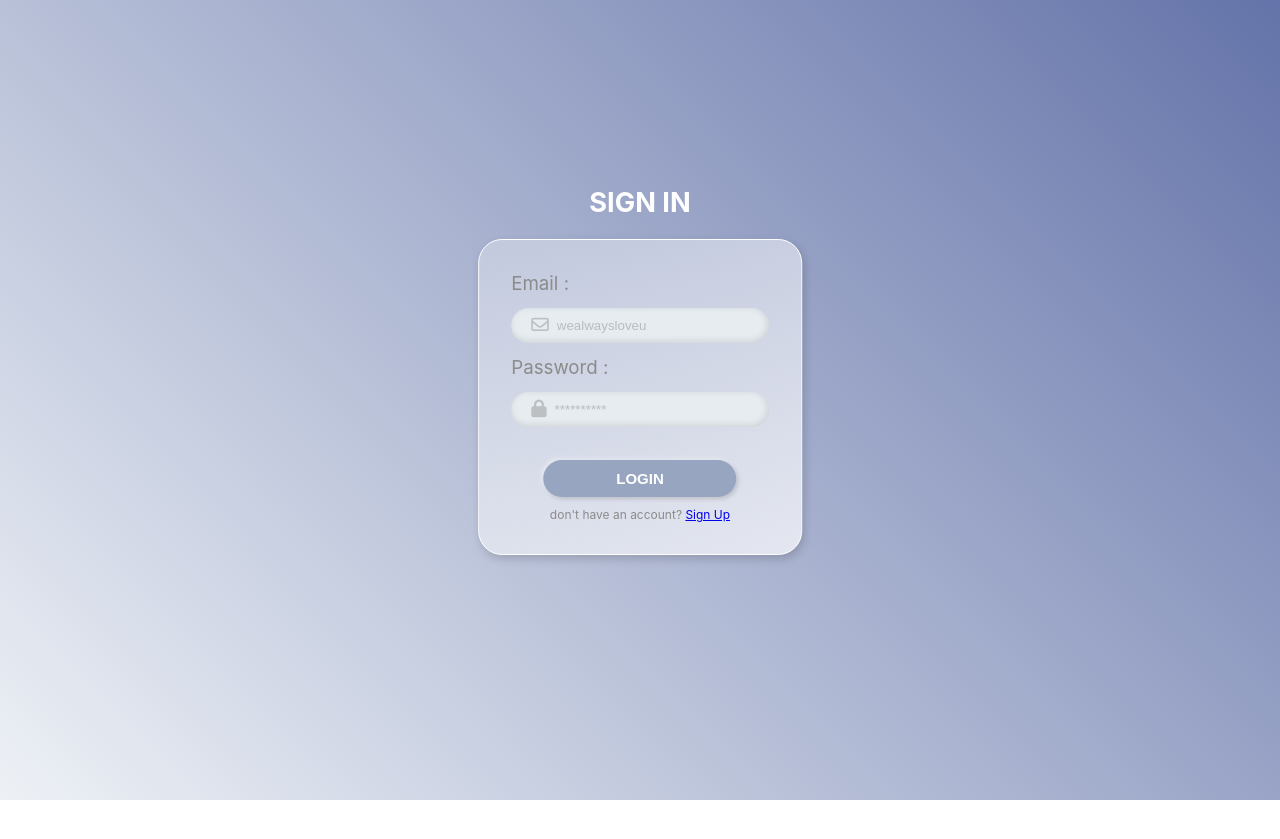
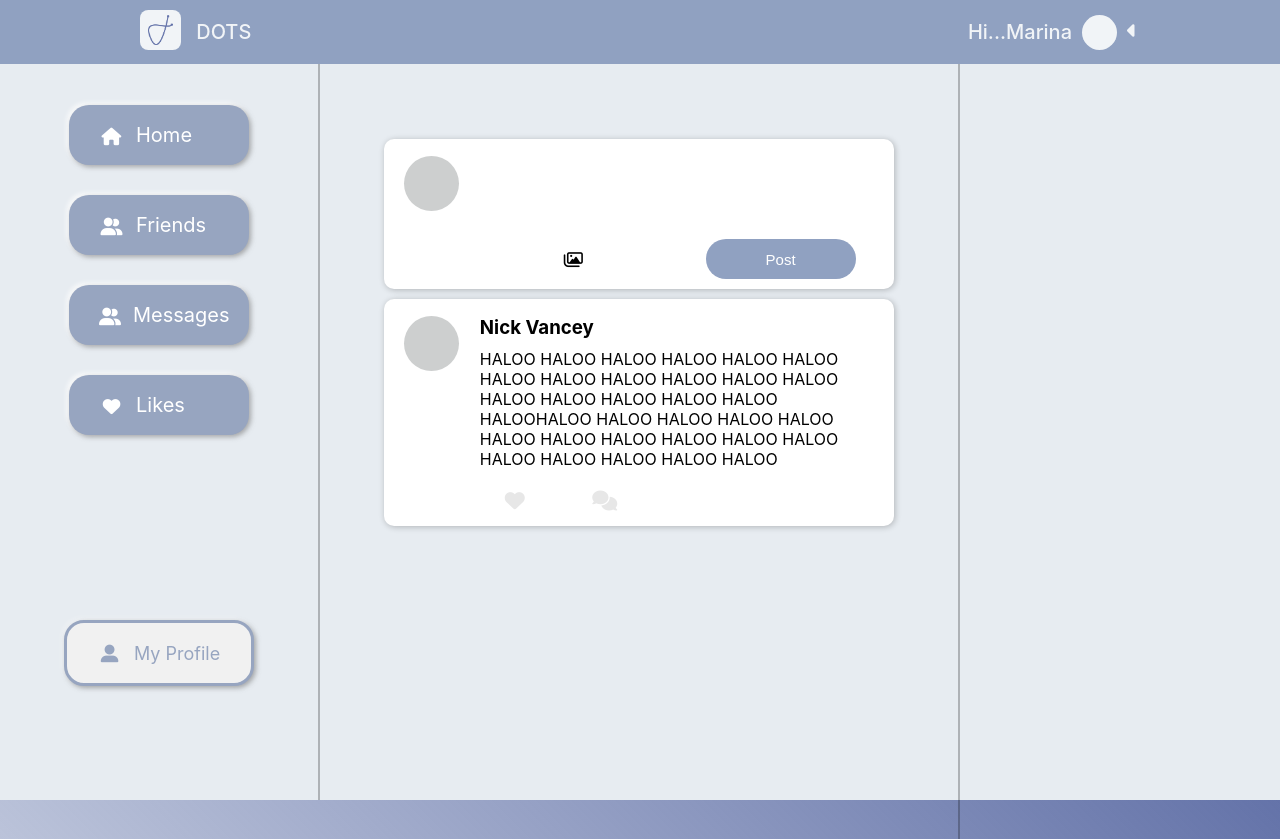
Before and after one commit to AbiddN/dot-frontend, a React (Create React App) app: page /friends in a window 1280 px wide. Before the commit this address led to /signin. Before the commit the page ends 800 px from the top, so only its background shows below. Built offline with nearby package versions, Linux system fonts and the light colour scheme.

Commit message:
added grid

```diff
--- a/src/App.js
+++ b/src/App.js
@@ -19,17 +19,12 @@ function App() {
         <Route element={<Layout />}>
           <Route path="/home" element={<Home />}></Route>
         </Route>
+        <Route element={<Layout />}>
+          <Route path="/friends" element={<Friends />}></Route>
+        </Route>
         <Route exact path="/" element={<Landing />}></Route>
         <Route path="/signup" element={<SignUp />}></Route>
         <Route path="/signin" element={<SignIn />}></Route>
-        {/* <Route
-          path="/home"
-          element={<ProtectedRoute component={Home} />}
-        ></Route> */}
-        <Route
-          path="/friends"
-          element={<ProtectedRoute component={Friends} />}
-        ></Route>
       </Routes>
     </div>
   );
--- a/src/pages/Friends.js
+++ b/src/pages/Friends.js
@@ -3,23 +3,18 @@ import "./Friends.scss";
 import Navbar from "../components/Navbar";
 import Header from "../components/Header";
 import Postingcard from "../components/Postingcard";
+import Postedcard from "../components/Postedcard";
 
-class Friends extends React.Component {
-  render() {
-    return (
-      <div className="home-container">
-        <Header />
-        <div className="home">
-          <div className="home-navbar">
-            <Navbar />
-          </div>
-          <div className="friends-main">
-            <h1>Friends</h1>
-          </div>
-        </div>
+const Friends = () => {
+  return (
+    <div className="home-container">
+      <h1>HELLOOOOO</h1>
+      <div className="home-post">
+        <Postingcard />
+        <Postedcard />
       </div>
-    );
-  }
-}
+    </div>
+  );
+};
 
 export default Friends;
--- a/src/pages/Friends.scss
+++ b/src/pages/Friends.scss
@@ -9,10 +9,10 @@
   display: flex;
 }
 .home-navbar {
-  width: 30%;
+  width: 100%;
   height: 100vh;
 }
 .home-post {
-  width: 40%;
+  width: 100%;
   height: 100vh;
 }
--- a/src/pages/Home.scss
+++ b/src/pages/Home.scss
@@ -1,10 +1,6 @@
 .home-container {
   height: 100vh;
-    width: 100%;
-    background-color: #E7ECF1;
-    /* padding: 0 150px; */
-    /* display: flex; */
-    /* overflow: hidden; */
+  background-color: #e7ecf1;
 }
 
 .home {
@@ -23,18 +19,18 @@
 }
 
 .home-post {
-    width: 40%;
+  width: 100%;
   height: 100vh;
   // background-color: yellow;
   border-right: 2px solid rgba(0, 0, 0, 0.247);
   overflow-y: scroll;
 }
-::-webkit-scrollbar{
+::-webkit-scrollbar {
   display: none;
 }
 
 .home-friend {
-    width: 20%;
+  width: 100%;
   height: 100vh;
   // background-color: turquoise;
 }
--- a/src/styles/App.scss
+++ b/src/styles/App.scss
@@ -20,6 +20,21 @@ body {
   width: 100%;
 }
 
-.main{
+.main {
+  display: grid;
+  grid-template-columns: 1fr 2fr 1fr;
+  grid-template-areas: "navbar main friends";
+  background-color: #e7ecf1;
+}
 
+.main-navbar {
+  grid-area: navbar;
 }
+
+.main-content {
+  grid-area: main;
+}
+
+.main-friend {
+  grid-area: friend;
+}
```
Lines whose indentation alone changed are shown as unchanged.
